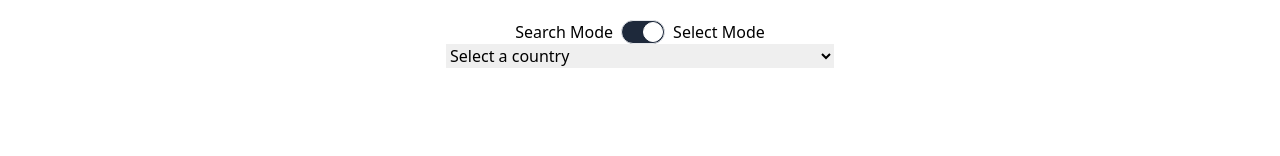
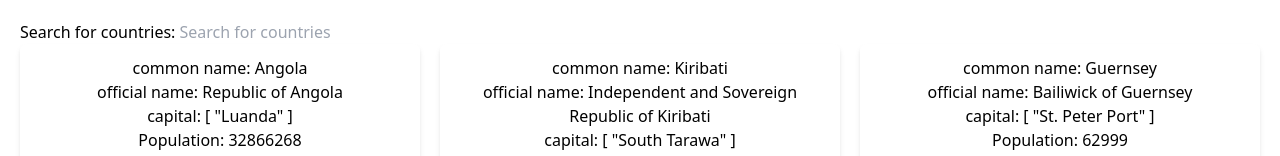
Before and after one commit to hens-virtuella-varld/countries-info-app, a Nuxt app: page / in a window 1280 px wide. Shown: the top 156 px of the page. Built offline with nearby package versions, Linux system fonts and the light colour scheme.

Commit message:
fix: abandon dropdown list idea, delete CountrySelector, SelectModeToggler components

```diff
--- a/components/CountrySelector.vue
+++ /dev/null
@@ -1,30 +0,0 @@
-<template>
-  <div>
-    <label for="country-select" class="hidden">Select a country: </label>
-    <select name="countries" id="country-select" @change="onChange">
-      <option selected value disabled>Select a country</option>
-      <option
-        :value="country.cca3"
-        v-for="country in allCountries"
-        :key="country.name.cca3"
-      >
-        {{ `${country.flag} ${country.name.common}` }}
-      </option>
-    </select>
-  </div>
-</template>
-
-<script setup>
-const props = defineProps({
-  allCountries: {},
-});
-
-const emit = defineEmits(['select']);
-
-const onChange = (event) => {
-  const cca3 = event.target.value;
-  emit('select', cca3);
-};
-</script>
-
-<style scoped></style>
--- a/components/SelectModeToggler.vue
+++ /dev/null
@@ -1,31 +0,0 @@
-<template>
-  <div class="flex justify-center">
-    <div class="flex flex-row gap-2">
-      <div>Search Mode</div>
-      <label class="relative inline-flex cursor-pointer items-center">
-        <input
-          id="toggler"
-          type="checkbox"
-          class="peer sr-only"
-          checked
-          @change="onChange"
-        />
-        <label for="toggler" class="hidden"></label>
-        <div
-          class="peer h-6 w-11 rounded-full border bg-slate-200 after:absolute after:left-[2px] after:top-0.5 after:h-5 after:w-5 after:rounded-full after:border after:border-gray-300 after:bg-white after:transition-all after:content-[''] peer-checked:bg-slate-800 peer-checked:after:translate-x-full peer-checked:after:border-white peer-focus:ring-green-300"
-        ></div>
-      </label>
-      <div>Select Mode</div>
-    </div>
-  </div>
-</template>
-
-<script setup>
-const emit = defineEmits(['toggle']);
-
-const onChange = (event) => {
-  emit('toggle', event.target.checked);
-};
-</script>
-
-<style scoped></style>
--- a/pages/index.vue
+++ b/pages/index.vue
@@ -1,21 +1,8 @@
 <template>
   <div class="p-5 grid justify-center">
-    <SelectModeToggler @toggle="ToggleIsSelectMode" />
-    <CountrySelector
-      v-if="isSelectMode"
-      :allCountries="allCountries"
-      @select="setCca3"
-    />
-    <CountrySearcher v-else @search="setSearchInput" />
-    <div v-if="isSelectMode">
-      <div
-        v-if="selectedCountry[0]"
-        class="grid grid-cols-1 gap-5 sm:grid-cols-2 xl:grid-cols-3"
-      >
-        <CountryCard :country="selectedCountry[0]" />
-      </div>
-    </div>
-    <div v-else>
+    <CountrySearcher @search="setSearchInput" />
+
+    <div>
       <div
         v-if="Object.keys(searchedResultCountries).length > 0"
         class="grid grid-cols-1 gap-5 sm:grid-cols-2 xl:grid-cols-3"
@@ -35,17 +22,12 @@ import allCountries from '@/assets/data/allCountries.json';
 // const uri = 'https://restcountries.com/v3.1/all';
 // const { data: allCountries } = await useFetch(uri);
 
-const isSelectMode = ref(true);
 const cca3 = ref('');
 const searchInput = ref('');
 
-const ToggleIsSelectMode = (boolean) => (isSelectMode.value = boolean);
 const setCca3 = (c) => (cca3.value = c);
 const setSearchInput = (sI) => (searchInput.value = sI);
 
-const selectedCountry = computed(() =>
-  allCountries.filter((country) => country.cca3 === cca3.value)
-);
 
 const searchedResultCountries = computed(() =>
   allCountries.filter(
```
